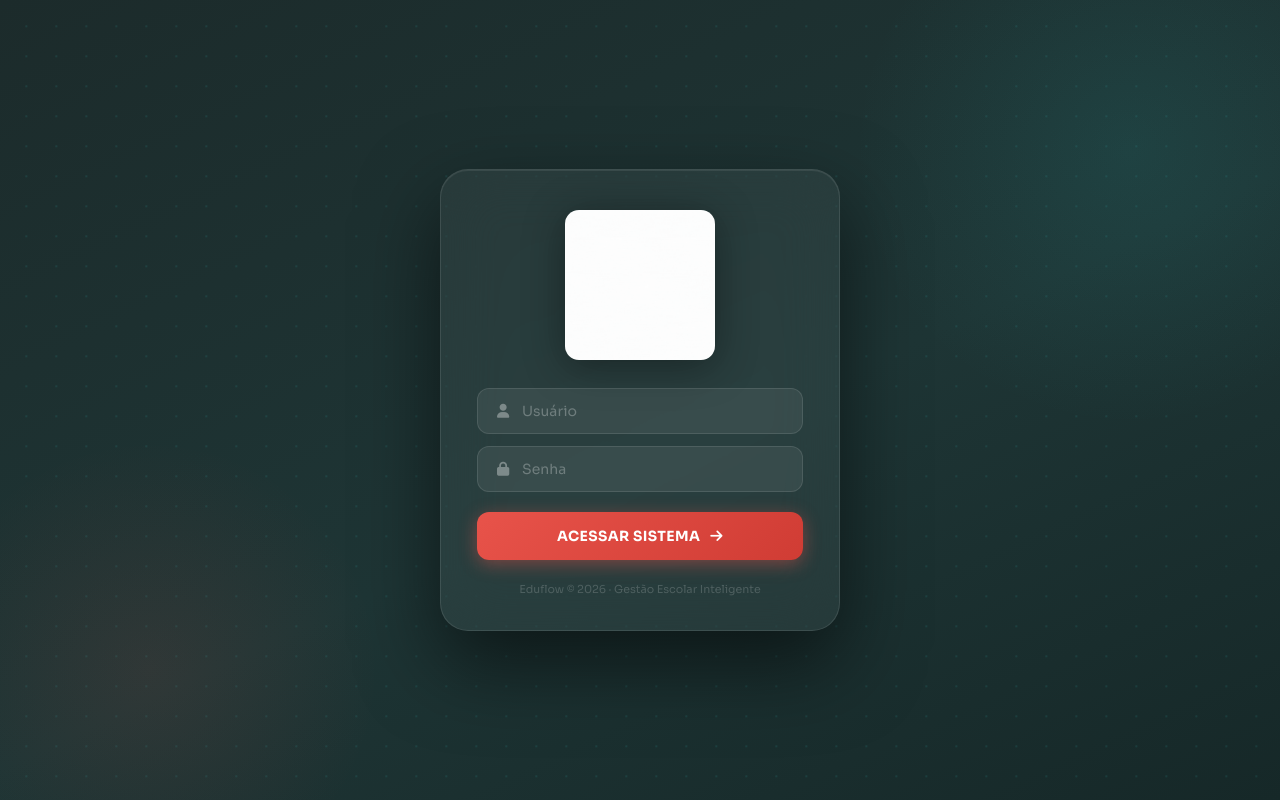
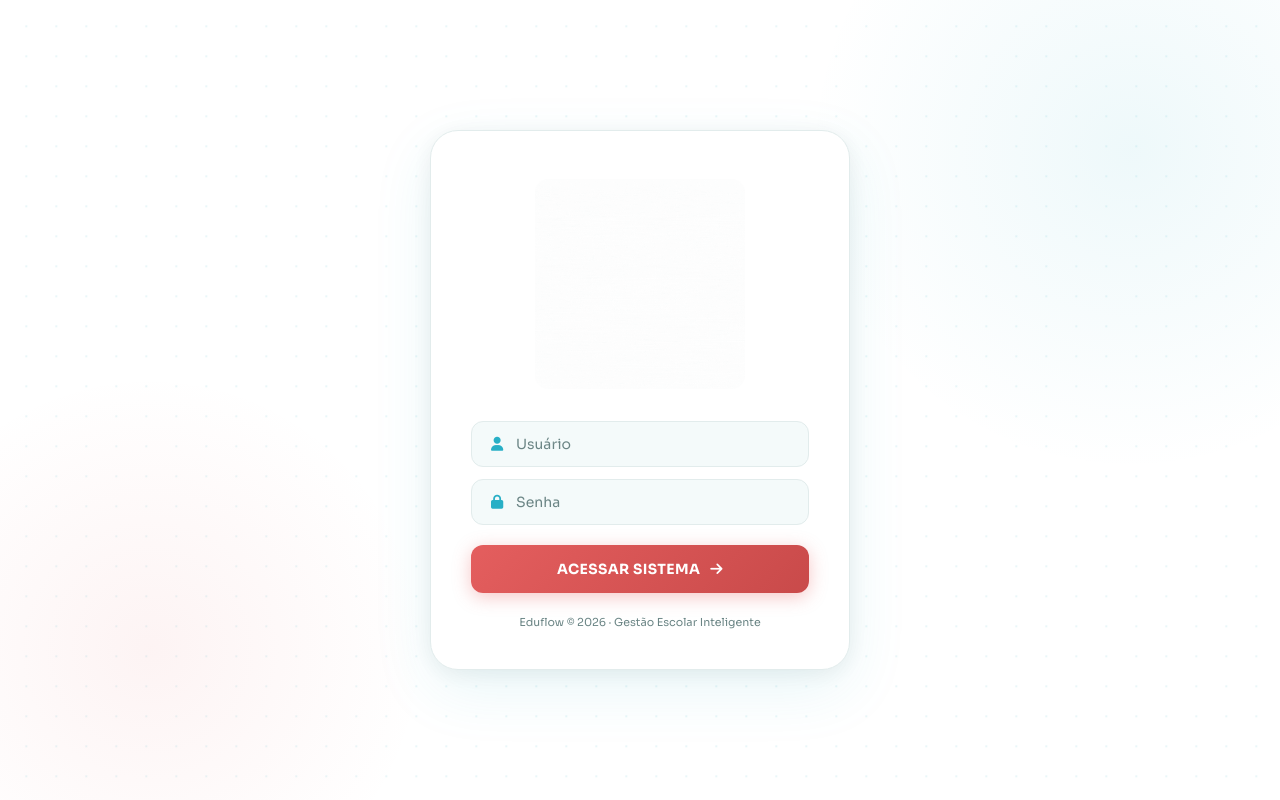
Before and after one commit to brunorochamczal/eduflow, a Flask app: page / in a window 1280 px wide. Run offline with Flask 3, Linux system fonts and the light colour scheme; some libraries are stand-ins or nearby versions.

Commit message:
Update style.css

```diff
--- a/static/css/style.css
+++ b/static/css/style.css
@@ -5,11 +5,11 @@
 ═══════════════════════════════════════ */
 :root {
     /* ── Paleta Eduflow ── */
-    --primary:       #e8534a;   /* coral/vermelho do logo  */
-    --primary-dk:    #d03c34;   /* coral escuro (hover)    */
-    --primary-lt:    #fde8e7;   /* coral claro (bg leve)   */
-    --secondary:     #2bbfbf;   /* turquesa do subtítulo   */
-    --secondary-lt:  #e0f7f7;   /* turquesa claro          */
+    --primary:       #e45e5e;   /* coral/vermelho do logo  */
+    --primary-dk:    #c94a4a;   /* coral escuro (hover)    */
+    --primary-lt:    #fdeaea;   /* coral claro (bg leve)   */
+    --secondary:     #28afc6;   /* turquesa do subtítulo   */
+    --secondary-lt:  #ddf4f8;   /* turquesa claro          */
     --accent:        #f5c842;   /* dourado do livro        */
     --accent-lt:     #fef9e3;   /* dourado claro           */
     --dark:          #1c2b2b;   /* sidebar escuro esverdeado */
@@ -49,29 +49,29 @@ input, select, textarea { font-family: 'Sora', sans-serif; }
 ═══════════════════════════════════════ */
 .auth-container {
     min-height: 100vh;
-    background: linear-gradient(155deg, #1c2b2b 0%, #1e3535 55%, #162828 100%);
+    background: #ffffff;
     display: flex;
     justify-content: center;
     align-items: center;
     position: relative;
     overflow: hidden;
 }
-/* Glows decorativos nas cores da logo */
+/* Manchas decorativas suaves nas cores da logo */
 .auth-container::before {
     content: '';
     position: absolute;
-    width: 600px; height: 600px;
-    background: radial-gradient(circle, rgba(43,191,191,.1) 0%, transparent 65%);
-    top: -150px; right: -150px;
+    width: 700px; height: 700px;
+    background: radial-gradient(circle, rgba(40,175,198,.08) 0%, transparent 65%);
+    top: -200px; right: -200px;
     border-radius: 50%;
     pointer-events: none;
 }
 .auth-container::after {
     content: '';
     position: absolute;
-    width: 500px; height: 500px;
-    background: radial-gradient(circle, rgba(232,83,74,.09) 0%, transparent 65%);
-    bottom: -120px; left: -100px;
+    width: 600px; height: 600px;
+    background: radial-gradient(circle, rgba(228,94,94,.07) 0%, transparent 65%);
+    bottom: -150px; left: -150px;
     border-radius: 50%;
     pointer-events: none;
 }
@@ -79,7 +79,7 @@ input, select, textarea { font-family: 'Sora', sans-serif; }
 .login-bg-dots {
     position: absolute;
     inset: 0;
-    background-image: radial-gradient(rgba(43,191,191,.12) 1px, transparent 1px);
+    background-image: radial-gradient(rgba(40,175,198,.1) 1px, transparent 1px);
     background-size: 30px 30px;
     animation: dotsPan 35s linear infinite;
 }
@@ -91,16 +91,14 @@ input, select, textarea { font-family: 'Sora', sans-serif; }
 .login-card {
     position: relative;
     z-index: 1;
-    background: rgba(255,255,255,.05);
-    backdrop-filter: blur(28px);
-    -webkit-backdrop-filter: blur(28px);
-    border: 1px solid rgba(255,255,255,.1);
-    padding: 40px 36px 34px;
+    background: #ffffff;
+    border: 1.5px solid var(--border);
+    padding: 48px 40px 40px;
     border-radius: 28px;
     width: 92%;
-    max-width: 400px;
+    max-width: 420px;
     text-align: center;
-    box-shadow: 0 32px 80px rgba(0,0,0,.55), inset 0 1px 0 rgba(255,255,255,.08);
+    box-shadow: 0 20px 60px rgba(40,175,198,.1), 0 4px 24px rgba(0,0,0,.07);
     animation: cardIn .5s ease forwards;
 }
 @keyframes cardIn {
@@ -108,42 +106,40 @@ input, select, textarea { font-family: 'Sora', sans-serif; }
     to   { opacity: 1; transform: translateY(0)   scale(1); }
 }
 
-.login-brand { margin-bottom: 28px; }
+.login-brand { margin-bottom: 32px; }
 
-/* Logo eduflow.gif no login */
+/* Logo maior no login */
 .login-logo {
-    width: 150px;
+    width: 210px;
     height: auto;
     display: block;
-    margin: 0 auto 6px;
+    margin: 0 auto 4px;
     border-radius: 14px;
-    filter: drop-shadow(0 6px 20px rgba(0,0,0,.4));
 }
 
-/* Esconde o brand-icon (chapéu) na tela de login - só aparece na sidebar */
 .login-brand .brand-icon { display: none; }
 .login-brand h1 { display: none; }
-.login-brand p  { color: rgba(255,255,255,.35); font-size: 12px; margin-top: 2px; }
+.login-brand p  { color: var(--muted); font-size: 12px; margin-top: 4px; }
 
 .login-fields { display: flex; flex-direction: column; gap: 12px; margin-bottom: 20px; }
 
 .field {
-    background: rgba(255,255,255,.07);
-    border: 1px solid rgba(255,255,255,.11);
+    background: var(--bg);
+    border: 1.5px solid var(--border);
     border-radius: 12px;
     display: flex; align-items: center;
     padding: 0 16px;
     transition: var(--transition);
 }
-.field:focus-within { border-color: var(--primary); background: rgba(43,191,191,.12); }
-.field i { color: rgba(255,255,255,.35); font-size: 14px; width: 18px; flex-shrink: 0; }
+.field:focus-within { border-color: var(--secondary); background: var(--secondary-lt); }
+.field i { color: var(--secondary); font-size: 14px; width: 18px; flex-shrink: 0; }
 .field input {
     background: transparent; border: none;
-    color: white; width: 100%;
+    color: var(--text); width: 100%;
     padding: 13px 10px;
     outline: none; font-size: 14px;
 }
-.field input::placeholder { color: rgba(255,255,255,.28); }
+.field input::placeholder { color: var(--muted); }
 
 #btn-login {
     width: 100%; padding: 15px;
@@ -153,12 +149,12 @@ input, select, textarea { font-family: 'Sora', sans-serif; }
     letter-spacing: .4px; cursor: pointer;
     display: flex; align-items: center; justify-content: center; gap: 10px;
     transition: var(--transition);
-    box-shadow: 0 4px 18px rgba(232,83,74,.45);
+    box-shadow: 0 4px 18px rgba(228,94,94,.35);
 }
-#btn-login:hover    { transform: translateY(-2px); box-shadow: 0 8px 28px rgba(232,83,74,.55); }
+#btn-login:hover    { transform: translateY(-2px); box-shadow: 0 8px 28px rgba(228,94,94,.45); }
 #btn-login:disabled { opacity: .6; transform: none; cursor: not-allowed; }
 
-.footer-text { color: rgba(255,255,255,.18); font-size: 11px; margin-top: 22px; }
+.footer-text { color: var(--muted); font-size: 11px; margin-top: 22px; }
 
 /* ═══════════════════════════════════════
    LAYOUT PRINCIPAL
```
Also changed, not shown: other parts of static/css/style.css (+30 -33 lines).
